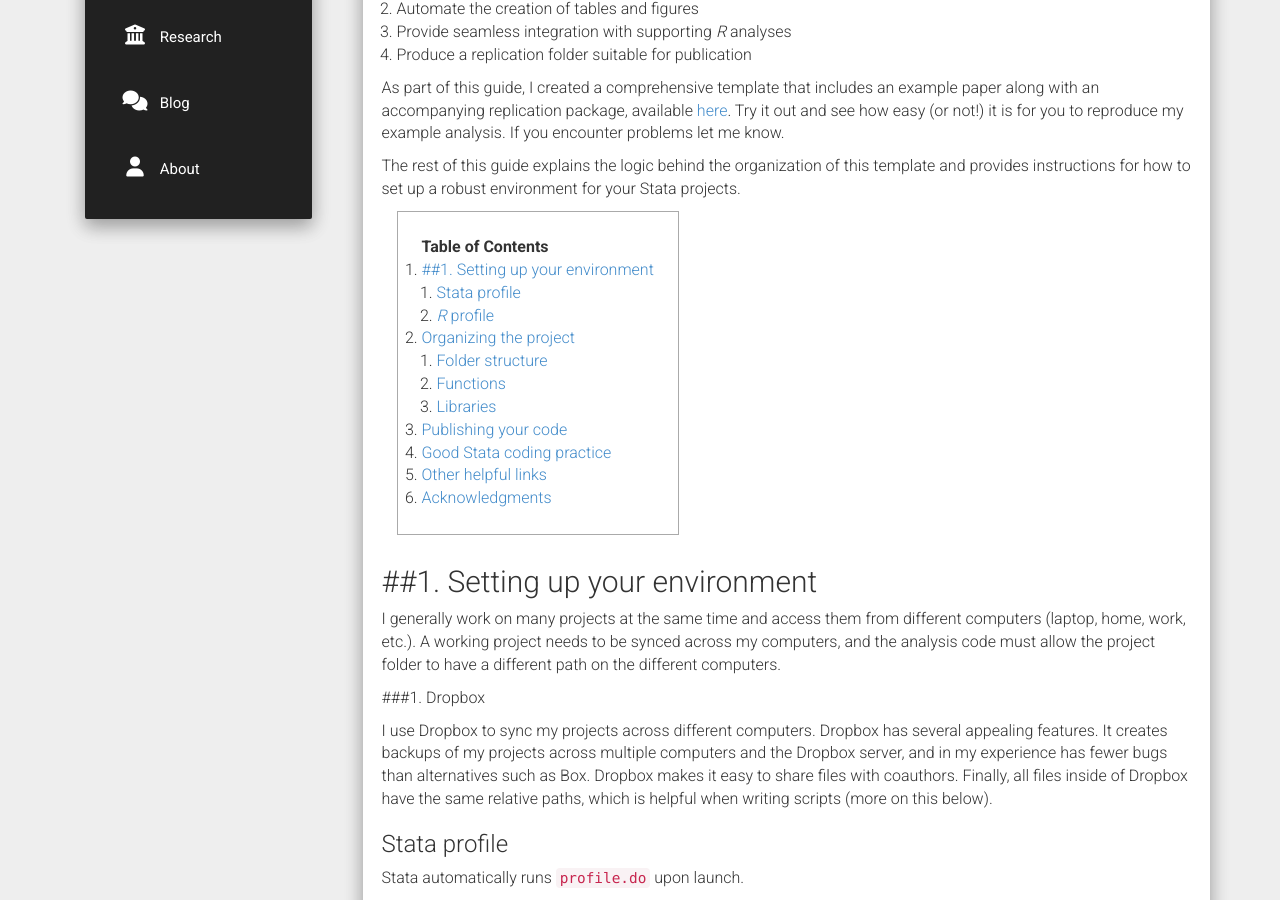
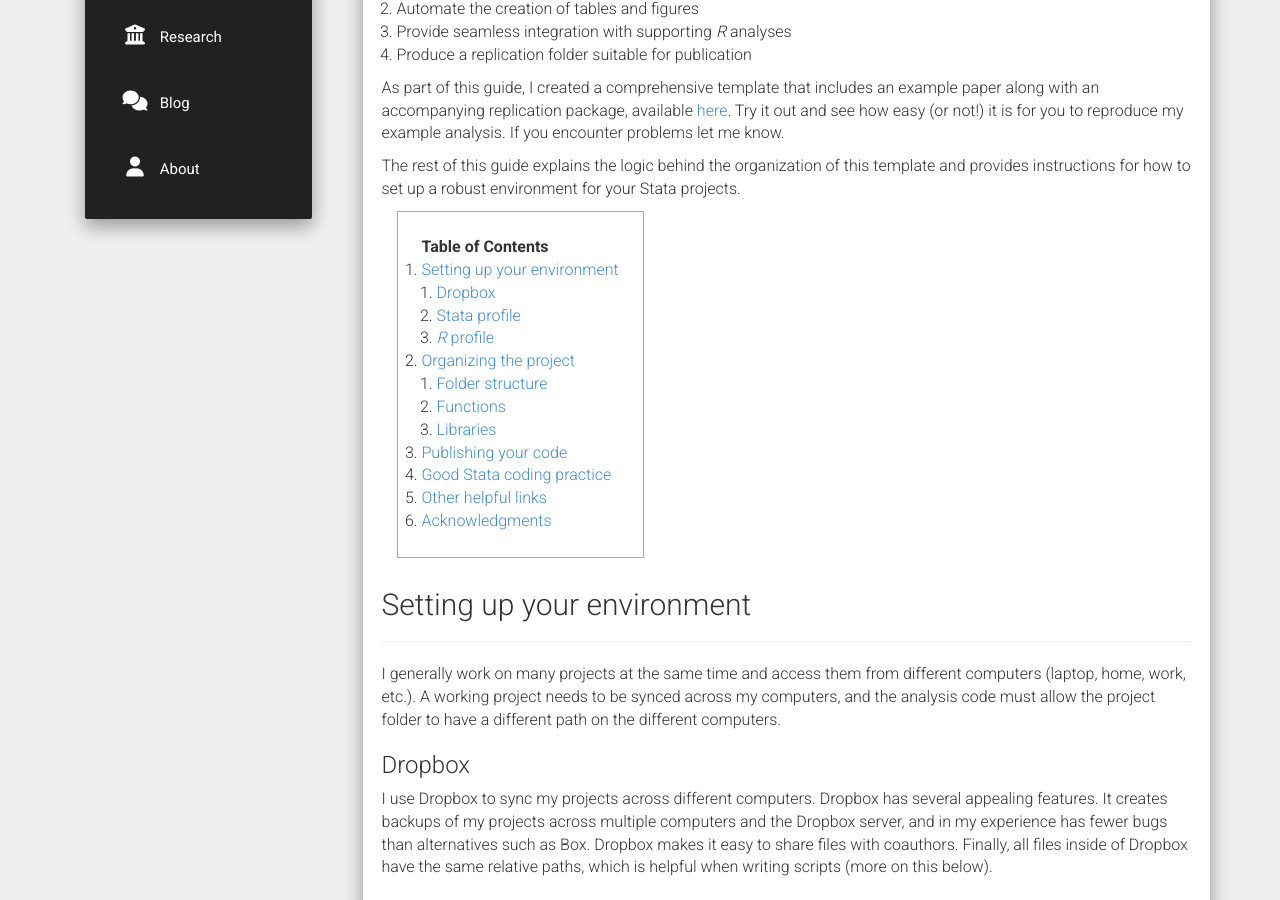
Before and after one commit to reifjulian/reifjulian.github.io, a Jekyll site: the page built from guide.md, in a window 1280 px wide and 900 px high, scrolled down 398 px. Built offline with Jekyll 4.4.1, drawn with Linux system fonts in a browser that asks for light colours; nearby versions of some CDN libraries; comment, search, counter and statistics services are not loaded.

Commit message:
Update guide.md

```diff
--- a/guide.md
+++ b/guide.md
@@ -22,12 +22,12 @@ The rest of this guide explains the logic behind the organization of this templa
 
 
 
-##1. Setting up your environment
+## Setting up your environment
 -----------
 
 I generally work on many projects at the same time and access them from different computers (laptop, home, work, etc.). A working project needs to be synced across my computers, and the analysis code must allow the project folder to have a different path on the different computers.
 
-###1. Dropbox
+### Dropbox
 
 I use Dropbox to sync my projects across different computers. Dropbox has several appealing features. It creates backups of my projects across multiple computers and the Dropbox server, and in my experience has fewer bugs than alternatives such as Box. Dropbox makes it easy to share files with coauthors. Finally, all files inside of Dropbox have the same relative paths, which is helpful when writing scripts (more on this below).
 
```
